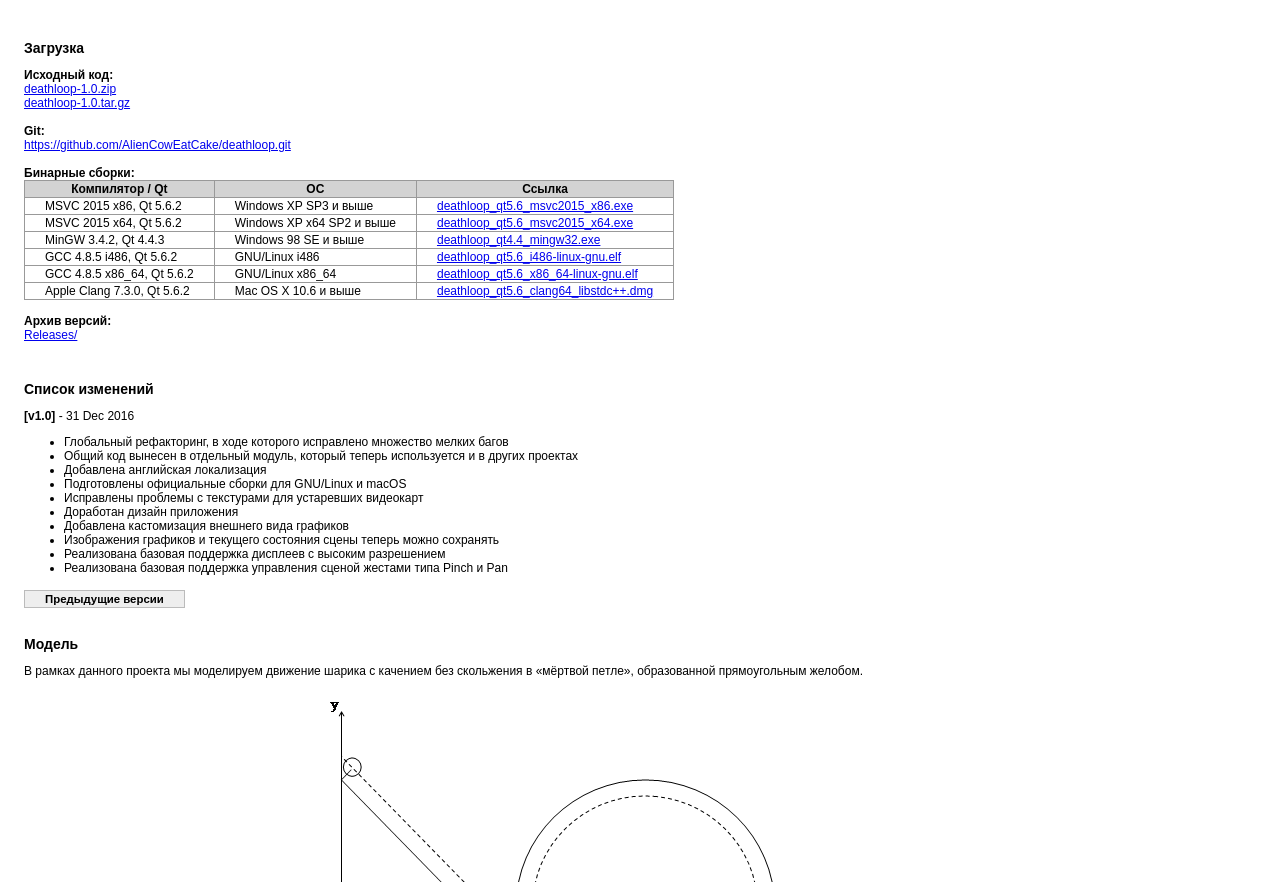
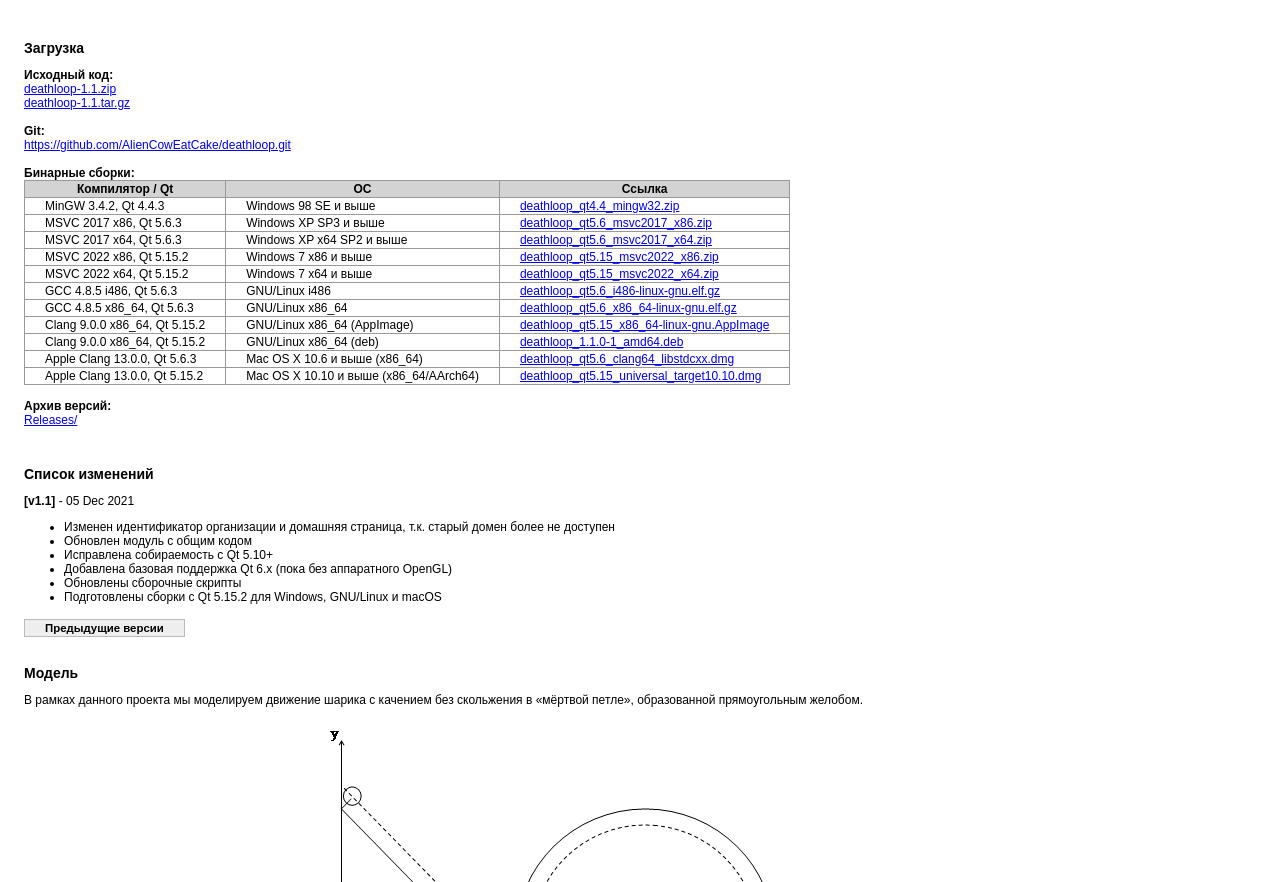
Before and after one commit to AlienCowEatCake/deathloop, a plain HTML site: page index.html in a window 1280 px wide. Shown: the part 1526-2408 px from the top of the page. Drawn offline with Linux system fonts and the light colour scheme.

Commit message:
Update GitHub Pages for v1.1 release

```diff
--- a/index.html
+++ b/index.html
@@ -114,7 +114,7 @@
 	<br>
 	<b>Язык программирования:</b> C++<br>
 	<br>
-	<b>Фреймворк:</b> Qt4 / Qt5<br>
+	<b>Фреймворк:</b> Qt4 / Qt5 / Qt6<br>
 	<br>
 	<b>Лицензия:</b> <a href="http://www.gnu.org/copyleft/gpl.html" target="_blank">GNU GPL v3</a><br>
 	<br>
@@ -138,8 +138,8 @@
 	<br>
 	<h2>Загрузка</h2>
 	<b>Исходный код:</b><br>
-	<a href="https://github.com/AlienCowEatCake/deathloop/archive/v1.0.zip">deathloop-1.0.zip</a><br>
-	<a href="https://github.com/AlienCowEatCake/deathloop/archive/v1.0.tar.gz">deathloop-1.0.tar.gz</a><br>
+	<a href="https://github.com/AlienCowEatCake/deathloop/archive/v1.1.zip">deathloop-1.1.zip</a><br>
+	<a href="https://github.com/AlienCowEatCake/deathloop/archive/v1.1.tar.gz">deathloop-1.1.tar.gz</a><br>
 	<br>
 	<b>Git:</b><br>
 	<a href="https://github.com/AlienCowEatCake/deathloop.git">https://github.com/AlienCowEatCake/deathloop.git</a><br>
@@ -152,34 +152,59 @@
 			<th><b>Ссылка</b></th>
 		</tr>
 		<tr>
-			<td>MSVC 2015 x86, Qt 5.6.2</td>
-			<td>Windows XP SP3 и выше</td>
-			<td><a href="https://github.com/AlienCowEatCake/deathloop/releases/download/v1.0/deathloop_qt5.6_msvc2015_x86.exe">deathloop_qt5.6_msvc2015_x86.exe</a></td>
+			<td>MinGW 3.4.2, Qt 4.4.3</td>
+			<td>Windows 98 SE и выше</td>
+			<td><a href="https://github.com/AlienCowEatCake/deathloop/releases/download/v1.1/deathloop_qt4.4_mingw32.zip">deathloop_qt4.4_mingw32.zip</a></td>
 		</tr>
 		<tr>
-			<td>MSVC 2015 x64, Qt 5.6.2</td>
-			<td>Windows XP x64 SP2 и выше</td>
-			<td><a href="https://github.com/AlienCowEatCake/deathloop/releases/download/v1.0/deathloop_qt5.6_msvc2015_x64.exe">deathloop_qt5.6_msvc2015_x64.exe</a></td>
+			<td>MSVC 2017 x86, Qt 5.6.3</td>
+			<td>Windows XP SP3 и выше</td>
+			<td><a href="https://github.com/AlienCowEatCake/deathloop/releases/download/v1.1/deathloop_qt5.6_msvc2017_x86.zip">deathloop_qt5.6_msvc2017_x86.zip</a></td>
 		</tr>
 		<tr>
-			<td>MinGW 3.4.2, Qt 4.4.3</td>
-			<td>Windows 98 SE и выше</td>
-			<td><a href="https://github.com/AlienCowEatCake/deathloop/releases/download/v1.0/deathloop_qt4.4_mingw32.exe">deathloop_qt4.4_mingw32.exe</a></td>
+			<td>MSVC 2017 x64, Qt 5.6.3</td>
+			<td>Windows XP x64 SP2 и выше</td>
+			<td><a href="https://github.com/AlienCowEatCake/deathloop/releases/download/v1.1/deathloop_qt5.6_msvc2017_x64.zip">deathloop_qt5.6_msvc2017_x64.zip</a></td>
 		</tr>
 		<tr>
-			<td>GCC 4.8.5 i486, Qt 5.6.2</td>
-			<td>GNU/Linux i486</td>
-			<td><a href="https://github.com/AlienCowEatCake/deathloop/releases/download/v1.0/deathloop_qt5.6_i486-linux-gnu.elf">deathloop_qt5.6_i486-linux-gnu.elf</a></td>
+			<td>MSVC 2022 x86, Qt 5.15.2</td>
+			<td>Windows 7 x86 и выше</td>
+			<td><a href="https://github.com/AlienCowEatCake/deathloop/releases/download/v1.1/deathloop_qt5.15_msvc2022_x86.zip">deathloop_qt5.15_msvc2022_x86.zip</a></td>
 		</tr>
 		<tr>
-			<td>GCC 4.8.5 x86_64, Qt 5.6.2</td>
-			<td>GNU/Linux x86_64</td>
-			<td><a href="https://github.com/AlienCowEatCake/deathloop/releases/download/v1.0/deathloop_qt5.6_x86_64-linux-gnu.elf">deathloop_qt5.6_x86_64-linux-gnu.elf</a></td>
+			<td>MSVC 2022 x64, Qt 5.15.2</td>
+			<td>Windows 7 x64 и выше</td>
+			<td><a href="https://github.com/AlienCowEatCake/deathloop/releases/download/v1.1/deathloop_qt5.15_msvc2022_x64.zip">deathloop_qt5.15_msvc2022_x64.zip</a></td>
 		</tr>
 		<tr>
-			<td>Apple Clang 7.3.0, Qt 5.6.2</td>
-			<td>Mac OS X 10.6 и выше</td>
-			<td><a href="https://github.com/AlienCowEatCake/deathloop/releases/download/v1.0/deathloop_qt5.6_clang64_libstdc.dmg">deathloop_qt5.6_clang64_libstdc++.dmg</a></td>
+			<td>GCC 4.8.5 i486, Qt 5.6.3</td>
+			<td>GNU/Linux i486</td>
+			<td><a href="https://github.com/AlienCowEatCake/deathloop/releases/download/v1.1/deathloop_qt5.6_i486-linux-gnu.elf.gz">deathloop_qt5.6_i486-linux-gnu.elf.gz</a></td>
+		</tr>
+		<tr>
+			<td>GCC 4.8.5 x86_64, Qt 5.6.3</td>
+			<td>GNU/Linux x86_64</td>
+			<td><a href="https://github.com/AlienCowEatCake/deathloop/releases/download/v1.1/deathloop_qt5.6_x86_64-linux-gnu.elf.gz">deathloop_qt5.6_x86_64-linux-gnu.elf.gz</a></td>
+		</tr>
+		<tr>
+			<td>Clang 9.0.0 x86_64, Qt 5.15.2</td>
+			<td>GNU/Linux x86_64 (AppImage)</td>
+			<td><a href="https://github.com/AlienCowEatCake/deathloop/releases/download/v1.1/deathloop_qt5.15_x86_64-linux-gnu.AppImage">deathloop_qt5.15_x86_64-linux-gnu.AppImage</a></td>
+		</tr>
+		<tr>
+			<td>Clang 9.0.0 x86_64, Qt 5.15.2</td>
+			<td>GNU/Linux x86_64 (deb)</td>
+			<td><a href="https://github.com/AlienCowEatCake/deathloop/releases/download/v1.1/deathloop_1.1.0-1_amd64.deb">deathloop_1.1.0-1_amd64.deb</a></td>
+		</tr>
+		<tr>
+			<td>Apple Clang 13.0.0, Qt 5.6.3</td>
+			<td>Mac OS X 10.6 и выше (x86_64)</td>
+			<td><a href="https://github.com/AlienCowEatCake/deathloop/releases/download/v1.1/deathloop_qt5.6_clang64_libstdcxx.dmg">deathloop_qt5.6_clang64_libstdcxx.dmg</a></td>
+		</tr>
+		<tr>
+			<td>Apple Clang 13.0.0, Qt 5.15.2</td>
+			<td>Mac OS X 10.10 и выше (x86_64/AArch64)</td>
+			<td><a href="https://github.com/AlienCowEatCake/deathloop/releases/download/v1.1/deathloop_qt5.15_universal_target10.10.dmg">deathloop_qt5.15_universal_target10.10.dmg</a></td>
 		</tr>
 	</table>
 	<br>
@@ -189,6 +214,20 @@
 
 	<br>
 	<h2>Список изменений</h2>
+	<b>[v1.1]</b> - 05 Dec 2021
+	<ul>
+		<li>Изменен идентификатор организации и домашняя страница, т.к. старый домен более не доступен</li>
+		<li>Обновлен модуль с общим кодом</li>
+		<li>Исправлена собираемость с Qt 5.10+</li>
+		<li>Добавлена базовая поддержка Qt 6.x (пока без аппаратного OpenGL)</li>
+		<li>Обновлены сборочные скрипты</li>
+		<li>Подготовлены сборки с Qt 5.15.2 для Windows, GNU/Linux и macOS</li>
+	</ul>
+	<!--[if true]><![if gt IE 7]><![endif]-->
+	<span onclick="toggleObjectVisibility('spoiler_changelog');" class="spoiler_head">Предыдущие версии</span>
+	<!--[if true]><![endif]><![endif]-->
+	<div id="spoiler_changelog" class="spoiler">
+	<div id="spoiler_changelog_content" class="spoiler_content">
 	<b>[v1.0]</b> - 31 Dec 2016
 	<ul>
 		<li>Глобальный рефакторинг, в ходе которого исправлено множество мелких багов</li>
@@ -202,11 +241,6 @@
 		<li>Реализована базовая поддержка дисплеев с высоким разрешением</li>
 		<li>Реализована базовая поддержка управления сценой жестами типа Pinch и Pan</li>
 	</ul>
-	<!--[if true]><![if gt IE 7]><![endif]-->
-	<span onclick="toggleObjectVisibility('spoiler_changelog');" class="spoiler_head">Предыдущие версии</span>
-	<!--[if true]><![endif]><![endif]-->
-	<div id="spoiler_changelog" class="spoiler">
-	<div id="spoiler_changelog_content" class="spoiler_content">
 	<b>[v0.38]</b> - 25 Aug 2015
 	<ul>
 		<li>Добавлен альтернативный софтверный рендер для систем, плохо поддерживающих OpenGL</li>
```
